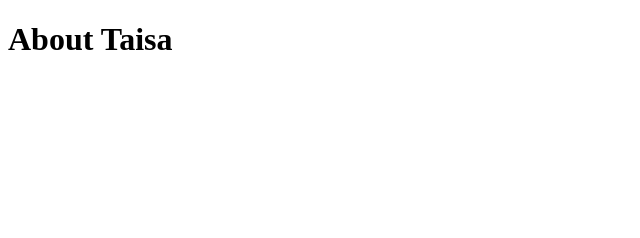
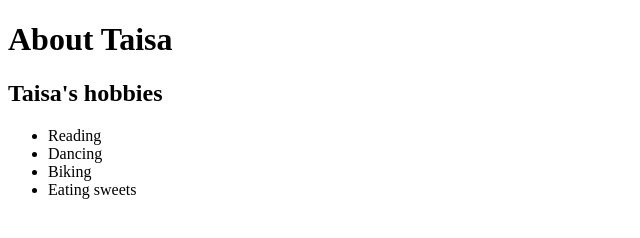
Before and after one commit to tais-yakimovich/tais-yakimovich.github.io, a plain HTML site: page aboutme.html in a window 1280 px wide. Shown: the whole page, without its empty margins (0-640 px from the left). Drawn offline with Linux system fonts and the light colour scheme.

Commit message:
Add files via upload

```diff
--- a/aboutme.html
+++ b/aboutme.html
@@ -7,5 +7,12 @@
 </head>
 <body>
     <h1>About Taisa</h1>
+    <h2>Taisa's hobbies</h2>
+    <ul>
+        <li>Reading</li>
+        <li>Dancing</li>
+        <li>Biking</li>
+        <li>Eating sweets</li>
+    </ul>
 </body>
 </html>
```
